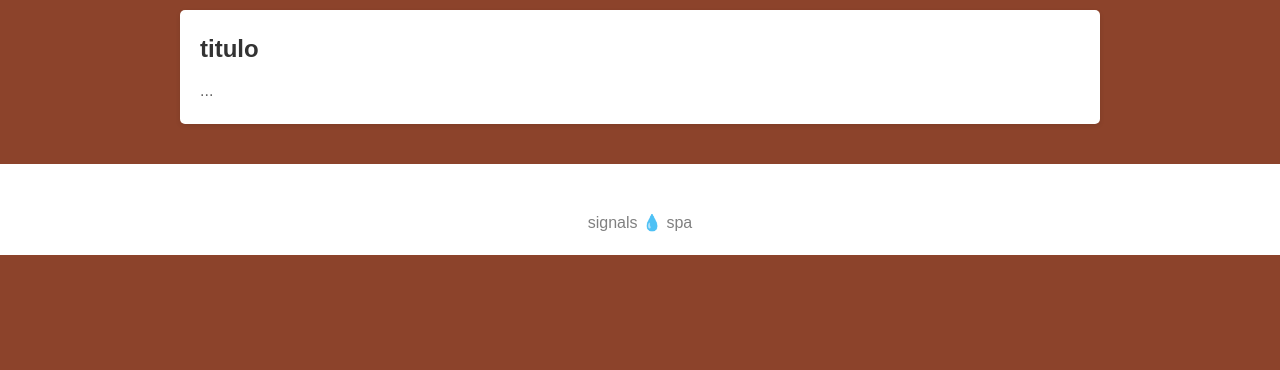
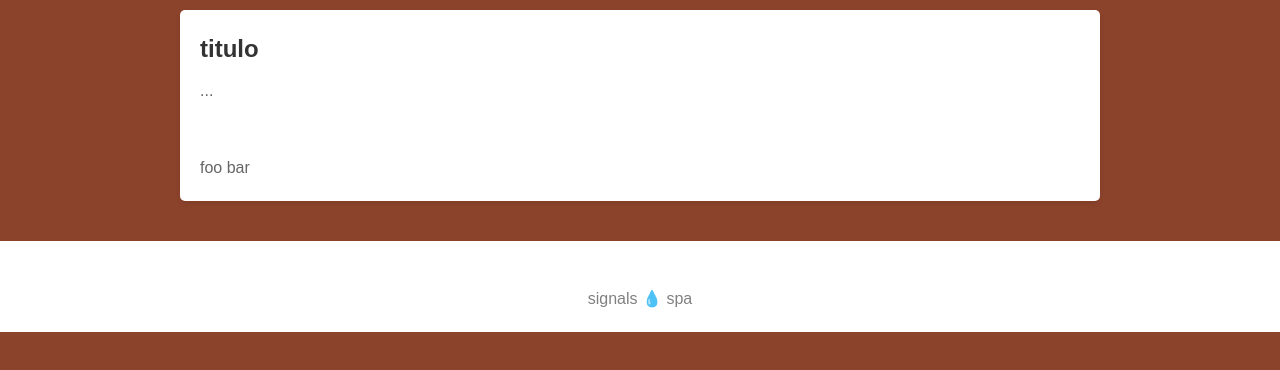
Before and after one commit to signals-spa/signals-spa.github.io, a plain HTML site: page thai.html in a window 1280 px wide. Shown: the part 110-480 px from the top of the page. Drawn offline with Linux system fonts and the light colour scheme.

Commit message:
Update thai.html

```diff
--- a/thai.html
+++ b/thai.html
@@ -5,7 +5,7 @@
   <meta name="viewport" content=
   "width=device-width, initial-scale=1.0">
   <link rel="stylesheet" href="use.css">
-  <title>Thai Massagem</title>
+  <title>Thai</title>
   <style>
   /* Reset default styles */
         * {
@@ -115,6 +115,9 @@
     <div class="service-card">
       <h2>titulo</h2>
       <p> ... </p>
+      <br/>
+      <br/>
+      <p> foo bar </p>
     </div>
   </div>
   <footer>
```
